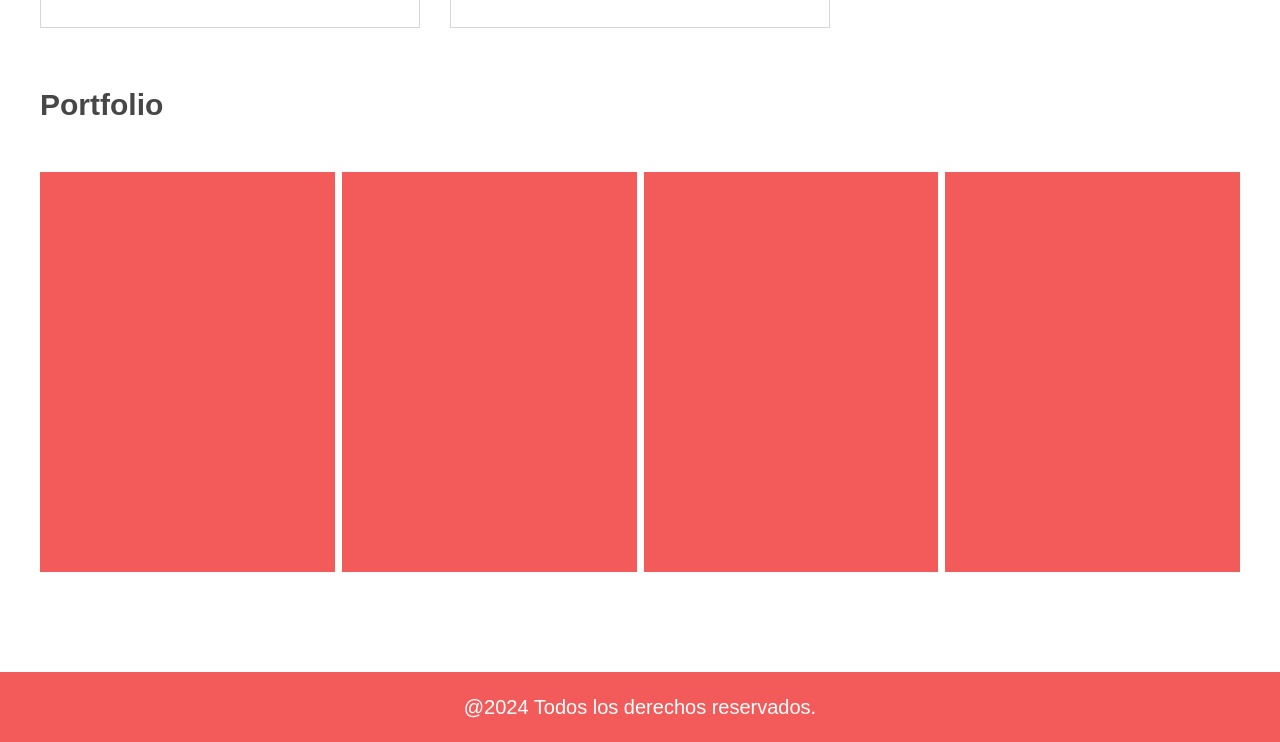
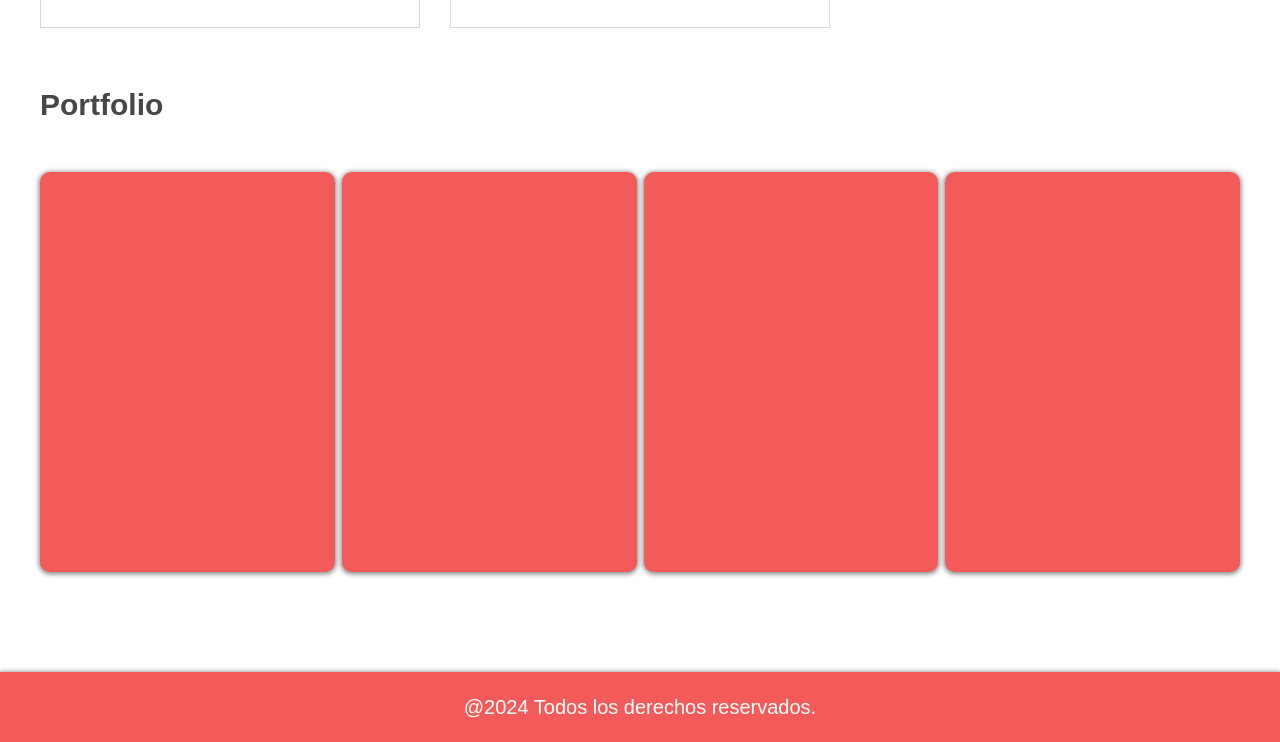
Before and after one commit to eduar-code/MyPortfolio, a website: page index.html in a window 1280 px wide. Shown: the part 2267-3009 px from the top of the page. Drawn offline with Linux system fonts and the light colour scheme.

Commit message:
Added new styles to cards of  projects

```diff
--- a/src/scss/layout/_footer.scss
+++ b/src/scss/layout/_footer.scss
@@ -3,6 +3,7 @@
 .footer{
     background-color: v.$red;
     padding: 2rem 0;
+    box-shadow: 0rem .1rem .5rem .1rem v.$lightgrey;;
     p{
         margin: 0;
         color: v.$white;
--- a/src/scss/layout/_portfolio.scss
+++ b/src/scss/layout/_portfolio.scss
@@ -28,6 +28,8 @@
     height: 25rem;
     transition: transform .2s;
     cursor: pointer;
+    border-radius: 1rem;
+    box-shadow: 0rem .1rem .5rem .1rem v.$lightgrey;
 
     &:hover {
        transform: scale(1.1);
```
Also changed, not shown: build/css/app.css, 1 other file.
